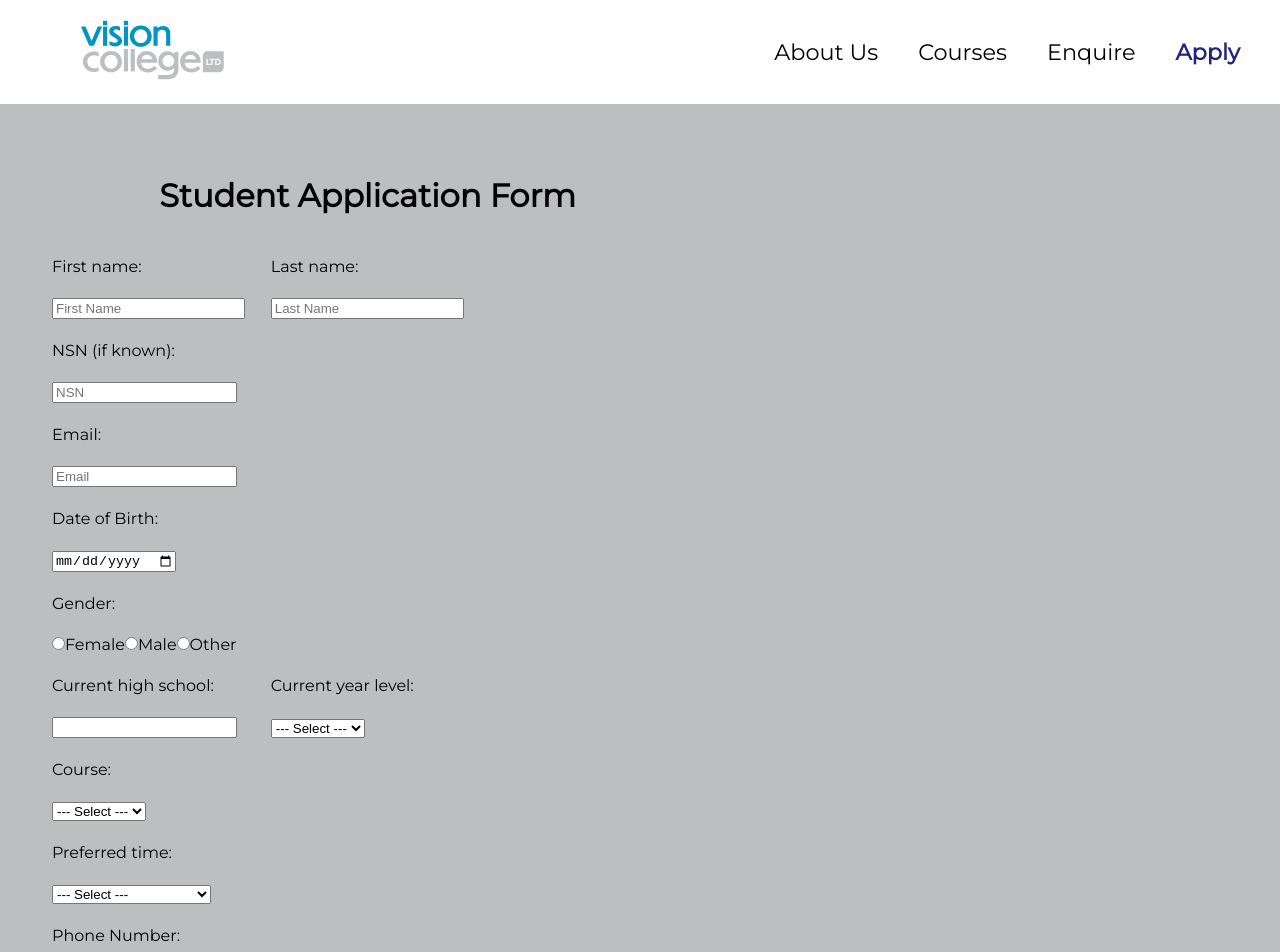
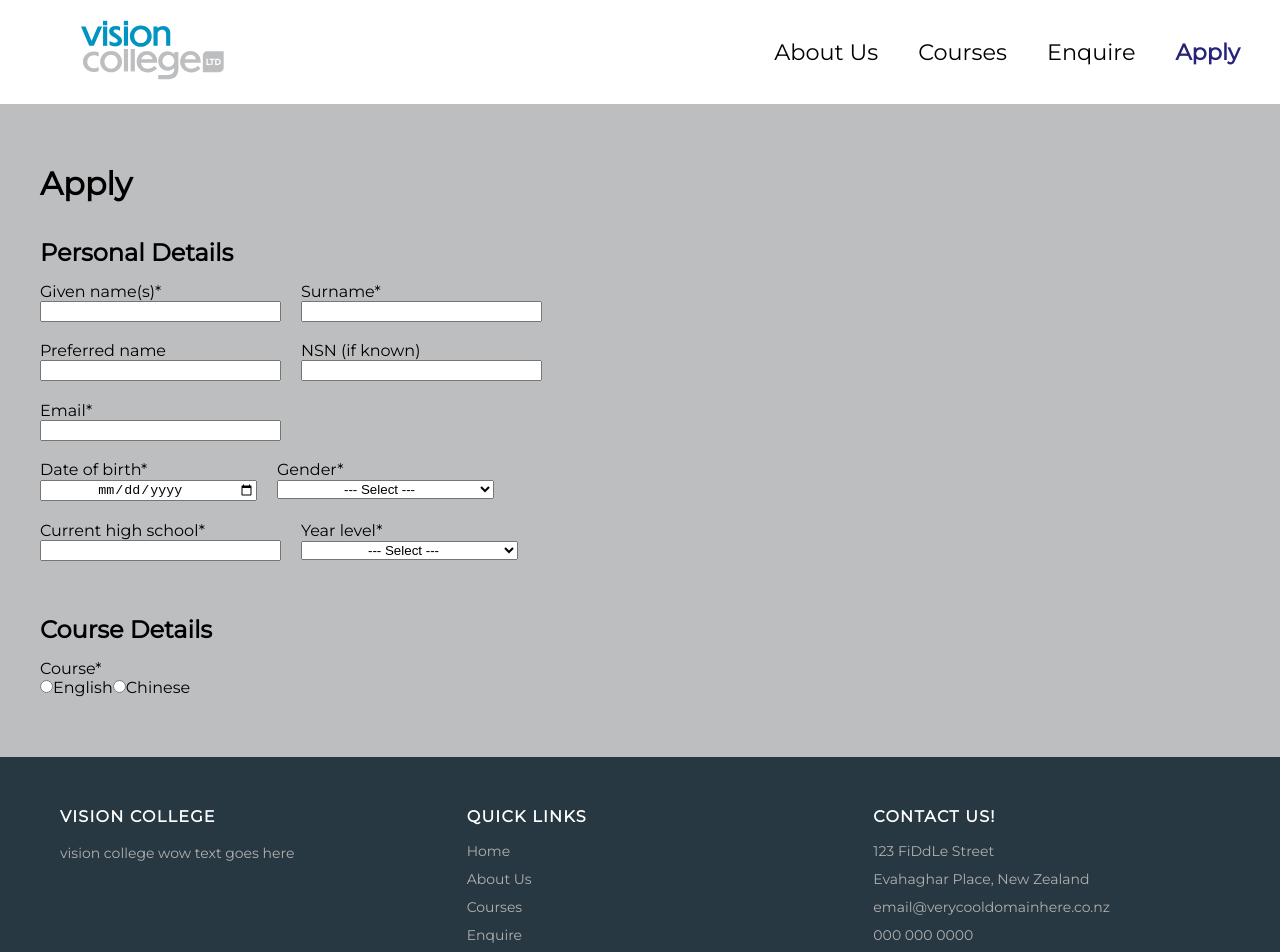
Before and after one commit to finnhagard/AS91907, a React app in the folder frontend/: page /apply in a window 1280 px wide. Shown: the top 952 px of the page. Built offline with nearby package versions, Linux system fonts and the light colour scheme; the HTML template or start-up script is replaced by a standard one.

Commit message:
add new wip form

```diff
--- a/frontend/src/content/Apply.css
+++ b/frontend/src/content/Apply.css
@@ -16,9 +16,20 @@
     line-height: 1.8;
     color: #333;
 }
-table{
-    table-layout: auto;
+
+.multi-column{
+    display: inline-block;
+    padding-right: 20px;
+    padding-bottom: 20px;
 }
-th{
-    text-align: left;
+
+h2{
+    padding: 15px 0;
+    font-size: 1.5rem;
 }
+
+.dategenderyear{
+    /*if wanting to realign with email, 217px!!!!*/
+    width: 217px;
+    text-align: center;
+}
--- a/frontend/src/content/Apply.jsx
+++ b/frontend/src/content/Apply.jsx
@@ -4,178 +4,62 @@ function Apply() {
     return (
         <main className="apply">
             <section className="apply_content">
+                <h1>Apply</h1>
+                <div className="form">
                     <form>
-                    <table align="center" width="700" cellPadding="10">
-                        <thead>
-                            <tr>
-                                <td colSpan="2" align="center">
-                                    <h1>Student Application Form</h1>
-                                </td>
-                        </tr>
-                        </thead>
-                        <tbody>
-                            {/*name input*/}
-                            <tr>
-                                <td>
-                                    <label htmlFor="fname">First name:</label>
-                                </td>
-                                <td>
-                                    <label htmlFor="lname">Last name:</label>
-                                </td>
-                            </tr>
-                            <tr>
-                                <td>
-                                    <input type="text" size="21" placeholder="First Name" id="fname"  name="fname"/>
-                                </td>
-                                <td>
-                                    <input type="text" size="21" placeholder="Last Name" id="lname"  name="lname"/>
-                                </td>
-                            </tr>
-
-                            {/*NSN input*/}
-                            <tr>
-                                <td>
-                                    <label htmlFor="nsn">NSN (if known):</label>
-                                </td>
-                            </tr>
-                            <tr>
-                                <td>
-                                    <input type="number" size="21" placeholder="NSN" id="nsn"  name="nsn"/>
-                                </td>
-                            </tr>
-
-                            {/*email input*/}
-                            <tr>
-                                <td><label htmlFor="email">Email:</label></td>
-                            </tr>
-                            <tr>
-                                <td><input type="email" placeholder="Email" id="email" name="email"/></td>
-                            </tr>
-
-                            {/*DOB input*/}
-                            <tr>
-                                <td>
-                                    <label htmlFor="birthday">Date of Birth:</label>
-                                </td>
-                            </tr>
-                            <tr>
-                                <td>
-                                    <input type="date" id="birthday" name="birthday"/>
-                                </td>
-                            </tr>
-
-                            {/*gender input*/}
-                            <tr>
-                                <td>
-                                    <label htmlFor="gender">Gender:</label>
-                                </td>
-                            </tr>
-                            <tr>
-                                <td colSpan="3">
-                                    <input type="radio" name="gender" id="female"/>
-                                    <label htmlFor="female">Female</label>
-                                    <input type="radio" name="gender" id="male"/>
-                                    <label htmlFor="male">Male</label>
-                                    <input type="radio" name="gender" id="other"/>
-                                    <label htmlFor="other">Other</label>
-                                </td>
-                                <td>
-
-                                </td>
-                                <td>
-
-                                </td>
-                            </tr>
-
-                            {/*current high school*/}
-
-                            {/*year level*/}
-
-                            <tr>
-                                <td>
-                                    <label htmlFor="school">Current high school:</label>
-                                </td>
-                                <td>
-                                    <label htmlFor="year">Current year level:</label>
-                                </td>
-                            </tr>
-                            <tr>
-                                <td>
-                                    <input type="text" name="school" id="school"/>
-                                </td>
-                                <td>
-                                    <select id="year" name="year">
+                        <h2>Personal Details</h2>
+                        <div className="multi-column">
+                            <label htmlFor="givenname">Given name(s)*</label><br></br>
+                            <input type="text" id="givenname" name="givenname" size="27" required/><br></br><br></br>
+                            <label htmlFor="prefname">Preferred name</label><br></br>
+                            <input type="text" id="prefname" name="prefname" size="27"/>
+                        </div>
+                        <div className="multi-column">
+                            <label htmlFor="surname">Surname*</label><br></br>
+                            <input type="text" id="surname" name="surname" size="27" required/><br></br><br></br>
+                            <label htmlFor="nsn">NSN (if known)</label><br></br>
+                            <input type="text" id="nsn" name="nsn" size="27" /><br></br>
+                        </div><br></br>
+                        <label htmlFor="email">Email*</label><br></br>
+                        <input type="email" id="email" name="email" size="27" required/><br></br><br></br>
+                        <div className="multi-column">
+                            <label htmlFor="birthday">Date of birth*</label><br></br>
+                            <input type="date" id="birthday" name="birthday" className="dategenderyear" required/>
+                        </div>
+                        <div className="multi-column">
+                            <label htmlFor="gender">Gender*</label><br></br>
+                            <select id="gender" name="gender" className="dategenderyear" required>
                                 <option value="">--- Select ---</option>
-                                        <option value="ynine">Year 9</option>
-                                        <option value="yten">Year 10</option>
-                                        <option value="yeleven">Year 11</option>
-                                        <option value="ytwelve">Year 12</option>
-                                        <option value="ythirteen">Year 13</option>
+                                <option value="male">Male</option>
+                                <option value="female">Female</option>
+                                <option value="other">Other</option>
                             </select>
-                                </td>
-                            </tr>
-
-                            {/*course input*/}
-                            <tr>
-                                <td>
-                                    <label htmlFor="course">Course:</label>
-                                </td>
-                            </tr>
-                            <tr>
-                                <td>
-                                    <select id="course" name="course">
+                        </div><br></br>
+                        <div className="multi-column">
+                          <label htmlFor="school">Current high school*</label><br></br>
+                          <input type="text" id="school" name="school" size="27" required/>
+                        </div>
+                        <div className="multi-column">
+                            <label htmlFor="year">Year level*</label><br></br>
+                            <select id="year" name="year" className="dategenderyear" required>
                                 <option value="">--- Select ---</option>
-                                        <option value="chinese">Chinese</option>
-                                        <option value="english">English</option>
+                                <option value="year9">Year 9</option>
+                                <option value="year10">Year 10</option>
+                                <option value="year11">Year 11</option>
+                                <option value="year12">Year 12</option>
+                                <option value="year13">Year 13</option>
                             </select>
-                                </td>
-                            </tr>
-
-                            {/*preferred time*/}
-                            <tr>
-                                <td>
-                                    <label htmlFor="time">Preferred time:</label>
-                                </td>
-                            </tr>
-                            <tr>
-                                <td>
-                                    <select id="time" name="time">
-                                        <option value="">--- Select ---</option>
-                                        <option value="monafternoon">Monday afternoons</option>
-                                        <option value="wedsafternoon">Wednesday afternoons</option>
-                                        <option value="satmorning">Saturday mornings</option>
-                                    </select>
-                                </td>
-                            </tr>
-
-                            {/*phone input*/}
-                            <tr>
-                                <td><label htmlFor= "phone">Phone Number:</label> </td>
-                            </tr>
-                            <tr>
-                                <td>
-                                    <input type="tel" size="20" placeholder="Phone" id="phone" name="phone"/>
-                                </td>
-                            </tr>
-
-                            {/*address input*/}
-                            <tr>
-                                <td>Address :</td>
-                                <td><textarea cols="48" rows="5"></textarea></td>
-                            </tr>
-
-                            {/*emergency contact*/}
-
-                            {/*next of kin*/}
-
-                            <tr>
-                                <td colSpan="2" align="center">
-                                    <input type="submit"/>
-                                </td>
-                            </tr>
-                        </tbody>
-                    </table>
+                        </div><br></br><br></br>
+                        <h2>Course Details</h2>
+                        <div>
+                            <label htmlFor="course">Course*</label><br></br>
+                            <input type="radio" id="english" name="course" value="English"/>
+                            <label htmlFor="english">English</label>
+                            <input type="radio" id="chinese" name="course" value="English"/>
+                            <label htmlFor="chinese">Chinese</label>
+                        </div>
                     </form>
+                </div>
             </section>
         </main>
     );
```
Lines whose indentation alone changed are shown as unchanged.
